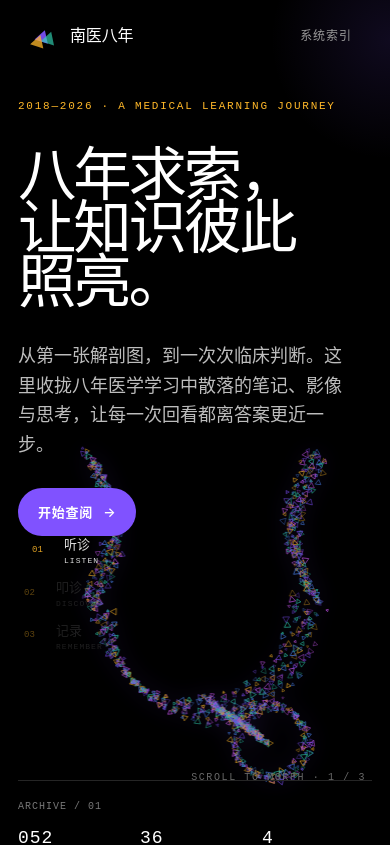
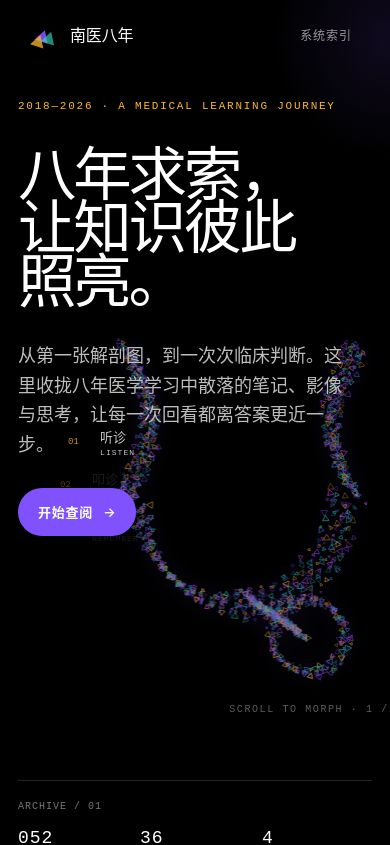
Before and after one commit to July0709/SMU-eight-year, a Next.js app in the folder site/: page / in a window 390 px wide. Shown: the top 845 px of the page. Built offline with nearby package versions, Linux system fonts and the light colour scheme.

Commit message:
重构星云

```diff
--- a/site/app/globals.css
+++ b/site/app/globals.css
@@ -1188,8 +1188,8 @@ main { overflow: hidden; }
 .status i { background: #fff; }
 
 .hero {
-  height: 300svh;
-  min-height: 2100px;
+  height: 100svh;
+  min-height: 700px;
   padding: 0 28px;
   background: #000;
   border: 0;
@@ -1201,7 +1201,7 @@ main { overflow: hidden; }
   background: radial-gradient(circle, rgba(128,82,255,.12), transparent 62%); pointer-events: none;
 }
 .hero-inner {
-  position: sticky; top: 0; height: 100svh; min-height: 650px;
+  position: relative; height: 100svh; min-height: 650px;
   grid-template-columns: 1.05fr .95fr; gap: 20px; padding: 120px 0 82px;
 }
 .hero-copy { position: relative; z-index: 2; }
@@ -1212,7 +1212,10 @@ h1 em { color: #fff; font-style: normal; }
 .primary-cta { background: var(--accent); padding: 14px 20px; box-shadow: none; font-size: 13px; letter-spacing: .06em; text-transform: uppercase; }
 .primary-cta:hover { background: var(--accent-hover); box-shadow: none; transform: translateY(-2px); }
 
-.constellation { height: min(650px, 65vw); min-height: 480px; position: relative; margin-right: -6vw; }
+.constellation {
+  position: fixed; z-index: 0; right: 0; top: 0; width: 55vw; height: 100svh;
+  min-height: 480px; margin: 0; pointer-events: none;
+}
 .constellation canvas { width: 100%; height: 100%; display: block; filter: drop-shadow(0 0 12px rgba(128,82,255,.25)); }
 .orbit { position: absolute; border: 1px solid rgba(255,255,255,.08); border-radius: 50%; pointer-events: none; }
 .orbit-one { width: 72%; aspect-ratio: 1; left: 15%; top: 14%; animation: orbit-pulse 7s ease-in-out infinite; }
@@ -1229,7 +1232,9 @@ h1 em { color: #fff; font-style: normal; }
 .hero-index b { color: #fff; font-size: 18px; font-weight: 400; margin-right: 4px; }
 .scroll-cue { margin-left: auto; }
 
-.section { padding: 140px 28px; background: #000; }
+.hero, .section, footer { position: relative; z-index: 1; }
+.hero { background: transparent; }
+.section { padding: 140px 28px; background: rgba(0, 0, 0, .78); }
 .section-heading { display: grid; grid-template-columns: 1.25fr .75fr; margin-bottom: 76px; }
 .section-heading > div { display: contents; }
 .section-heading span { grid-column: 1 / -1; color: #ffb829; margin-bottom: 22px; letter-spacing: .15em; }
@@ -1247,7 +1252,7 @@ h1 em { color: #fff; font-style: normal; }
 .system-card:hover .system-count b { transform: translateX(5px); }
 .system-count b { transition: transform .25s; }
 
-.library { background: #070707; border: 0; }
+.library { background: rgba(7, 7, 7, .9); border: 0; }
 .library-toolbar { align-items: stretch; margin-bottom: 24px; }
 .search-box { height: 62px; background: #111; border-color: #292929; border-radius: 24px; }
 .search-box:focus-within { border-color: var(--accent); box-shadow: 0 0 0 3px rgba(128,82,255,.12); }
@@ -1268,7 +1273,7 @@ h1 em { color: #fff; font-style: normal; }
 .results-meta { border-color: #292929; }
 .search-highlight { background: #ffb829; color: #000; }
 
-footer { background: #000; border-color: #222; padding: 70px 28px; }
+footer { background: rgba(0, 0, 0, .86); border-color: #222; padding: 70px 28px; }
 .footer-brand { font-weight: 400; }
 
 @keyframes orbit-pulse { 50% { transform: scale(1.04); opacity: .35; } }
@@ -1284,11 +1289,11 @@ footer { background: #000; border-color: #222; padding: 70px 28px; }
 @media (max-width: 768px) {
   .site-header { height: 72px; position: absolute; }
   .status { display: none; }
-  .hero { padding: 0 18px; min-height: 1800px; }
+  .hero { padding: 0 18px; min-height: 700px; }
   .hero-inner { display: block; min-height: 640px; padding: 100px 0 76px; }
   .hero-copy { max-width: 92%; }
   h1 { font-size: clamp(52px, 15vw, 76px); }
-  .constellation { position: absolute; left: -7.5%; bottom: 45px; width: 115%; height: 48%; min-height: 300px; margin: 0; opacity: .88; }
+  .constellation { position: fixed; left: auto; right: -12%; top: 29%; bottom: auto; width: 105%; height: 58%; min-height: 300px; margin: 0; opacity: .78; }
   .morph-steps { left: 8%; top: 49%; }
   .constellation-caption { right: 8%; bottom: 4%; }
   .hero-index { left: 18px; right: 18px; top: calc(100svh - 64px); gap: 16px; flex-wrap: wrap; }
--- a/site/app/knowledge-base.tsx
+++ b/site/app/knowledge-base.tsx
@@ -168,10 +168,8 @@ function KnowledgeConstellation() {
     };
     const leave = () => { pointer.x = pointer.y = -1000; };
     const scroll = () => {
-      const hero = document.querySelector<HTMLElement>(".hero");
-      if (!hero) return;
-      const rect = hero.getBoundingClientRect();
-      targetProgress = Math.min(1, Math.max(0, -rect.top / Math.max(1, rect.height - window.innerHeight)));
+      const scrollRange = Math.max(1, document.documentElement.scrollHeight - window.innerHeight);
+      targetProgress = Math.min(1, Math.max(0, window.scrollY / scrollRange));
       setChapter(targetProgress < .28 ? 0 : targetProgress < .72 ? 1 : 2);
     };
     const draw = (time: number) => {
@@ -181,8 +179,8 @@ function KnowledgeConstellation() {
       const shapeIndex = progress < .5 ? 0 : 1;
       const mix = smooth(progress < .5 ? segment : (progress - .5) * 2);
       const scale = Math.min(width, height) * 0.49;
-      const centerX = width * 0.52;
-      const centerY = height * 0.5;
+      const centerX = width * (0.52 + Math.sin(progress * Math.PI * 2) * .09);
+      const centerY = height * (0.5 + Math.sin(progress * Math.PI) * .06);
       particles.forEach((particle) => {
         const from = particle.targets[shapeIndex];
         const to = particle.targets[shapeIndex + 1];
@@ -220,15 +218,15 @@ function KnowledgeConstellation() {
     scroll();
     window.addEventListener("resize", resize);
     window.addEventListener("scroll", scroll, { passive: true });
-    canvas.addEventListener("pointermove", move);
-    canvas.addEventListener("pointerleave", leave);
+    window.addEventListener("pointermove", move);
+    document.documentElement.addEventListener("pointerleave", leave);
     frame = requestAnimationFrame(draw);
     return () => {
       cancelAnimationFrame(frame);
       window.removeEventListener("resize", resize);
       window.removeEventListener("scroll", scroll);
-      canvas.removeEventListener("pointermove", move);
-      canvas.removeEventListener("pointerleave", leave);
+      window.removeEventListener("pointermove", move);
+      document.documentElement.removeEventListener("pointerleave", leave);
     };
   }, []);
 
@@ -520,6 +518,8 @@ export default function KnowledgeBase() {
         </nav>
       </header>
 
+      <KnowledgeConstellation />
+
       <section className="hero" id="top">
         <div className="hero-inner">
           <div className="hero-copy">
@@ -537,7 +537,6 @@ export default function KnowledgeBase() {
             </a>
           </div>
 
-          <KnowledgeConstellation />
         </div>
         <div className="hero-index" aria-label="资料概览">
           <span>ARCHIVE / 01</span>
```
